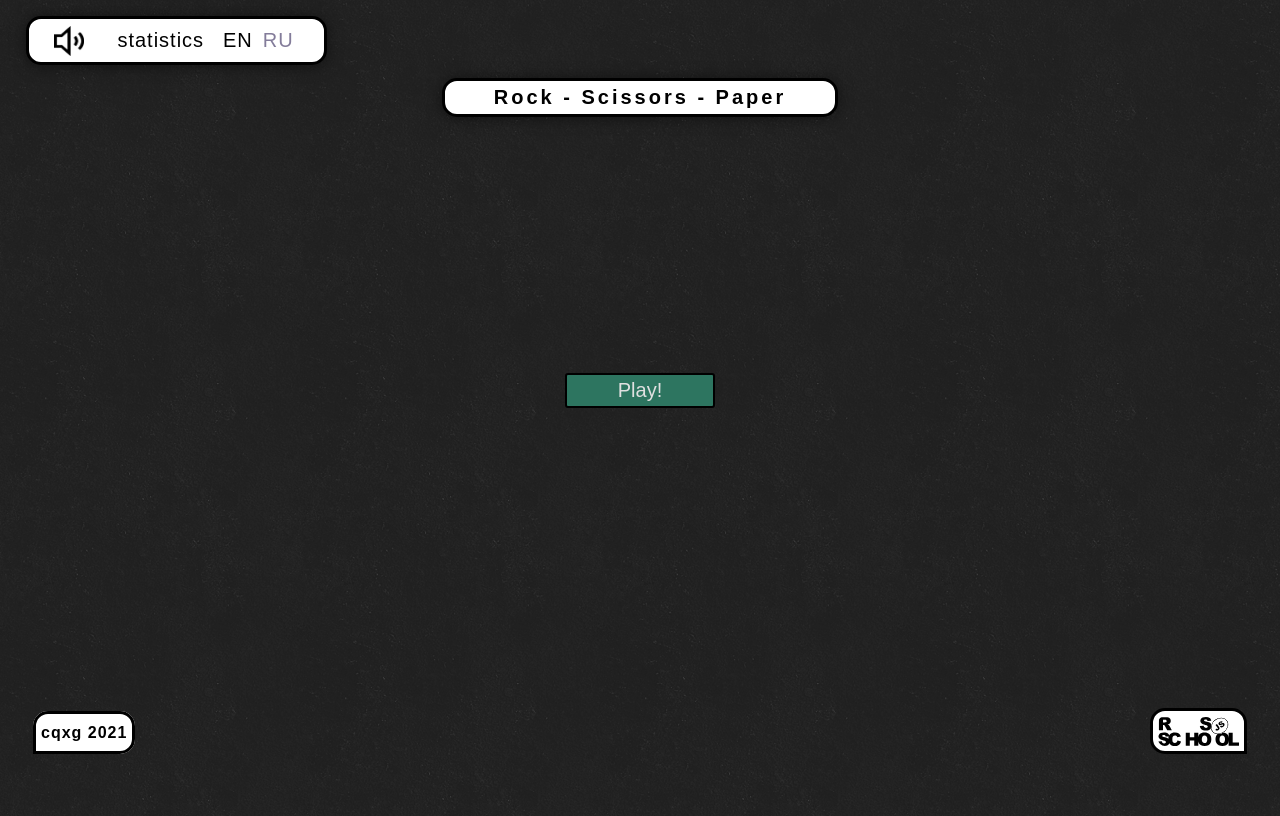
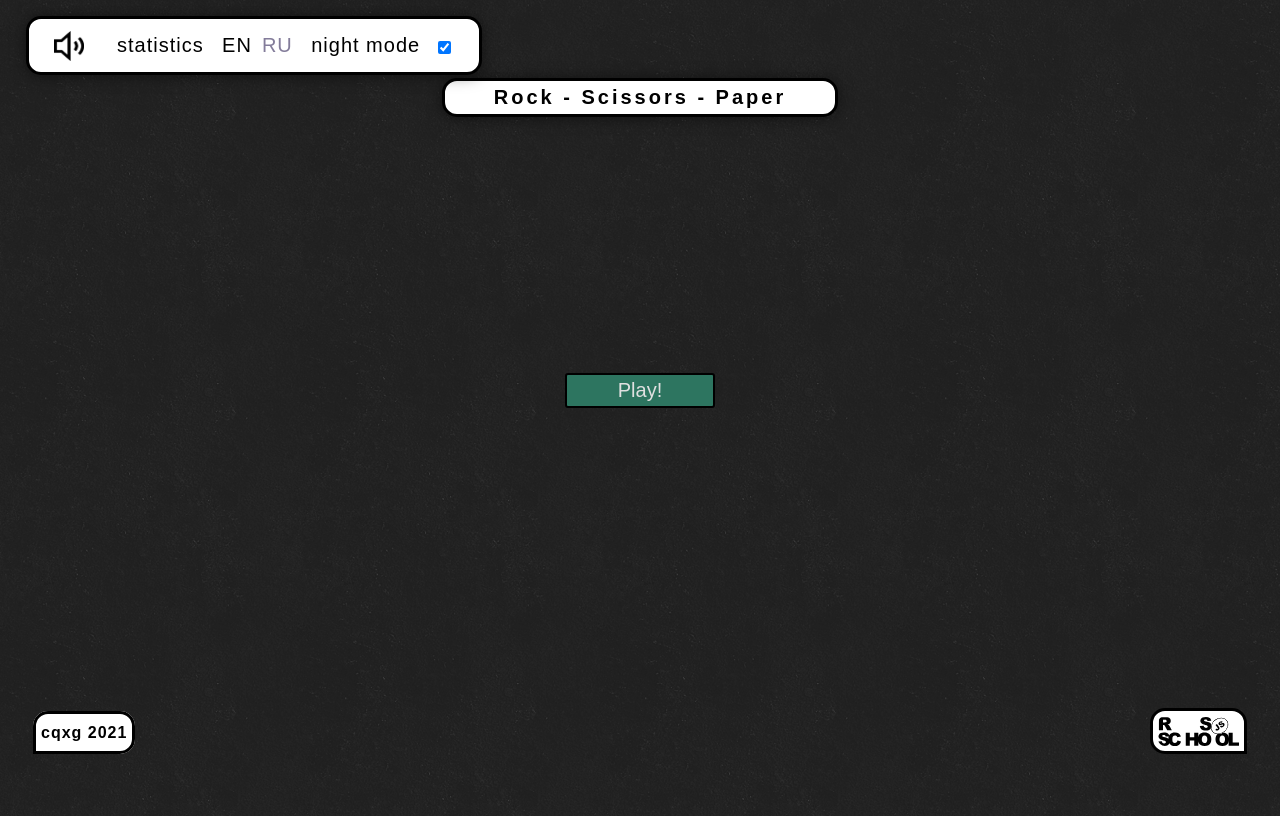
Before and after one commit to cqxg/react-game, a React (Create React App) app: page / in a window 1280 px wide. Built offline with nearby package versions, Linux system fonts and the light colour scheme; no server answers; what i18next-xhr-backend would draw is missing.

Commit message:
feat: add night mode

```diff
--- a/src/App.js
+++ b/src/App.js
@@ -1,7 +1,8 @@
-import { useState } from 'react';
+import { useEffect, useState } from 'react';
 import { Route, Switch } from 'react-router-dom';
 import { useTranslation } from 'react-i18next';
 
+import back from './assets/dark_wall.webp';
 import Game from './components/Game/Game';
 import Statistics from './components/Statistics/Statistics';
 import Settings from './components/Game/Main/Settings/Settings';
@@ -9,14 +10,24 @@ import Settings from './components/Game/Main/Settings/Settings';
 const App = () => {
   const { t, i18n } = useTranslation();
 
+  const body = document.getElementsByTagName('body');
+
+  const [theme, setTheme] = useState(true);
   const [activeLocale, setActiveLocale] = useState('en');
   const changeLocale = (e) => setActiveLocale(e);
+
+  useEffect(() => {
+    if (!theme) body[0].style.background = '#fbfcfd';
+    if (theme) body[0].style.background = `url(${back})`;
+  }, [theme]);
 
   return (
     <>
       <Settings
         t={t}
         i18n={i18n}
+        theme={theme}
+        setTheme={setTheme}
         changeLocale={changeLocale}
         activeLocale={activeLocale}
       />
--- a/src/components/Game/Main/Match/Score/Score.scss
+++ b/src/components/Game/Main/Match/Score/Score.scss
@@ -23,6 +23,6 @@
   p {
     text-align: center;
     padding: 10px;
-    font-size: 15px;
+    font-size: 20px;
   }
 }
--- a/src/components/Game/Main/Settings/Settings.js
+++ b/src/components/Game/Main/Settings/Settings.js
@@ -17,7 +17,7 @@ const Volume = () => {
 
   const [state, setState] = useState({
     toggled: false,
-    volume: [0],
+    volume: [100],
   });
 
   useHotkeys('-', () => setState({ ...state, volume: [0] }));
@@ -102,58 +102,72 @@ const Volume = () => {
       {state.toggled ? (
         RenderRange()
       ) : (
-          <img width="30px" src={volume} alt="volume-icon" />
-        )}
+        <img width="30px" src={volume} alt="volume-icon" />
+      )}
       <audio loop ref={phoneMusic} src={backgroundMusic} />
     </div>
   );
 };
 
-const Settings = ({ location, t, i18n, activeLocale, changeLocale }) => {
-
+const Settings = ({
+  t,
+  i18n,
+  theme,
+  setTheme,
+  location,
+  activeLocale,
+  changeLocale,
+}) => {
   const setLanguage = (language) => {
     i18n.changeLanguage(language);
     changeLocale(language);
   };
 
   const RU = (
-    <span
+    <div
       className={
-        activeLocale === "ru"
-          ? "settings__language-container__ru active"
-          : "settings__language-container__ru"
+        activeLocale === 'ru'
+          ? 'settings__language-container__ru active'
+          : 'settings__language-container__ru'
       }
-      onClick={() => setLanguage("ru")}
+      onClick={() => setLanguage('ru')}
     >
       RU
-    </span>
+    </div>
   );
 
   const EN = (
-    <span
+    <div
       className={
-        activeLocale === "en"
-          ? "settings__language-container__en active"
-          : "settings__language-container__en"
+        activeLocale === 'en'
+          ? 'settings__language-container__en active'
+          : 'settings__language-container__en'
       }
-      onClick={() => setLanguage("en")}
+      onClick={() => setLanguage('en')}
     >
       EN
-    </span>
+    </div>
   );
 
-
   const locationName =
-    location.pathname === '/statistics' ?  t('ingame')  : t('statistics') ;
+    location.pathname === '/statistics' ? t('ingame') : t('statistics');
   const locationLink = location.pathname === '/statistics' ? '/' : 'statistics';
 
   return (
     <div className="settings">
       <Volume />
-      <Link to={locationLink}>{locationName}</Link>
-      <div className='settings__language-container'>
+      <Link to={locationLink}>
+        <span>{locationName}</span>
+      </Link>
+      <div className="settings__language-container">
         {EN} {RU}
       </div>
+      <span>{t('blactheme')}</span>
+      <input
+        type="checkbox"
+        checked={theme}
+        onChange={() => setTheme(!theme)}
+      />
     </div>
   );
 };
--- a/src/components/Game/Main/Settings/Settings.scss
+++ b/src/components/Game/Main/Settings/Settings.scss
@@ -1,7 +1,7 @@
 .settings {
   top: 2%;
   left: 2%;
-  width: 245px;
+  width: 400px;
   display: flex;
   font-size: 20px;
   padding: 5px 25px;
@@ -20,8 +20,18 @@
     text-decoration: none;
   }
 
+  input {
+    cursor: pointer;
+    margin-top: 6px;
+  }
+
   img {
     height: 30px;
+  }
+
+  span {
+    white-space: nowrap;
+    margin: 10px;
   }
 
   &__language-container {
--- a/src/index.scss
+++ b/src/index.scss
@@ -7,5 +7,5 @@
 }
 
 body {
-  background: url('assets/dark_wall.webp') repeat;
+  background: url('./assets/dark_wall.webp') repeat;
 }
--- a/src/locales/en.js
+++ b/src/locales/en.js
@@ -16,5 +16,6 @@ export default {
     playercount: 'Your points in the current gaming session',
     computercount: 'Computer points in a gaming session',
     winner: 'Current game winner',
-    empty: 'Empty...'
+    empty: 'Empty...',
+    blactheme: 'night mode'
 }
--- a/src/locales/ru.js
+++ b/src/locales/ru.js
@@ -16,5 +16,6 @@ export default {
     playercount: 'Ваши баллы в текущей игровой сессии',
     computercount: 'Баллы компьютера в игровой сессии',
     winner: 'Победитель в партии',
-    empty: 'Пусто...'
+    empty: 'Пусто...',
+    blactheme: 'ночной режим'
 }
```
